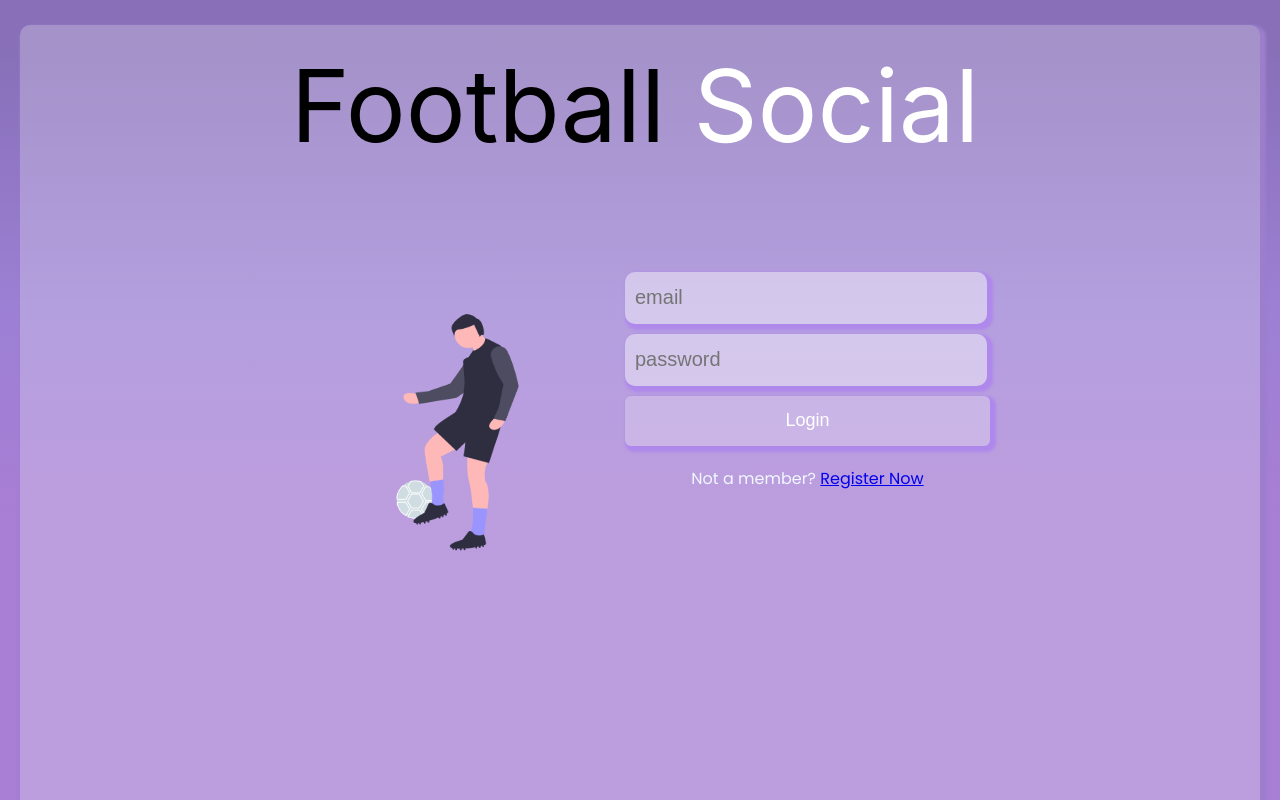
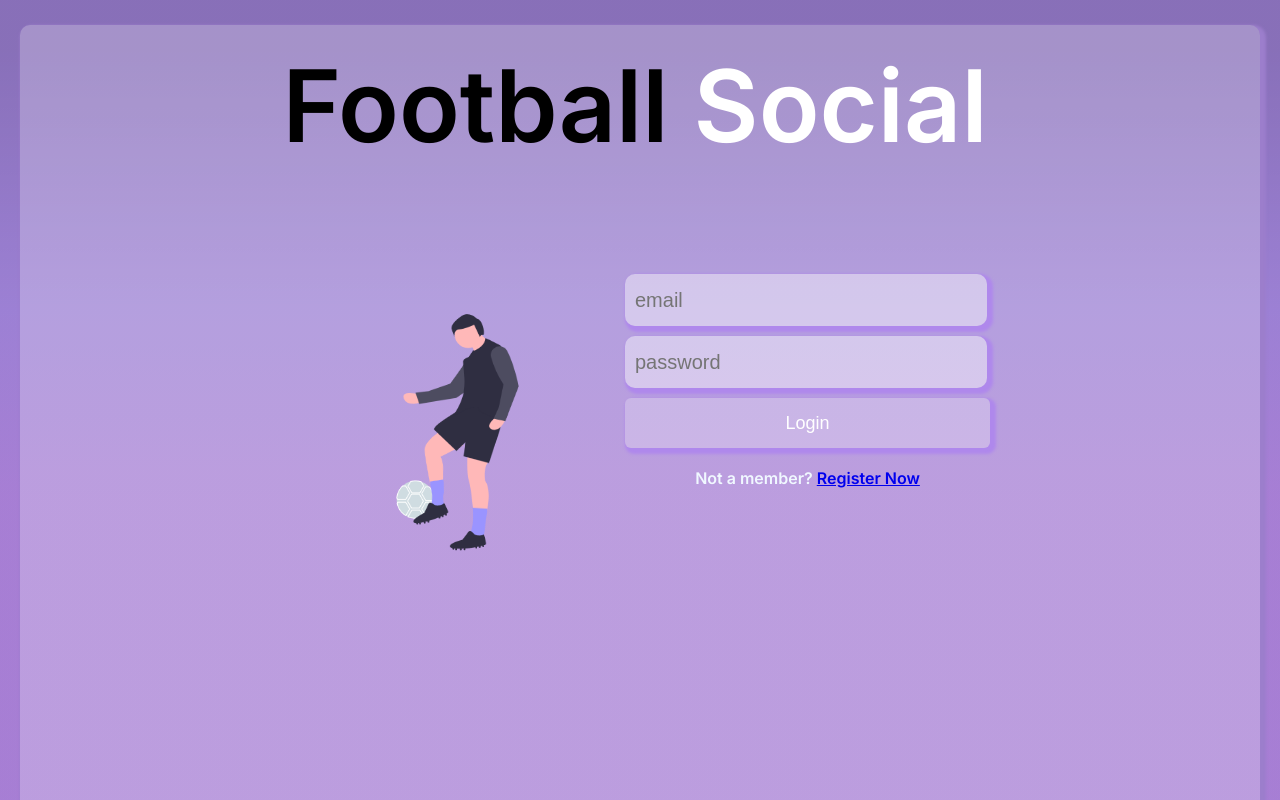
Before and after one commit to Ayush0054/football-social, a React (Vite) app: page / in a window 1280 px wide. Shown: the top 800 px of the page. Built offline with nearby package versions, Linux system fonts and the light colour scheme; no server answers.

Commit message:
new font added2

```diff
--- a/src/App.css
+++ b/src/App.css
@@ -2,11 +2,11 @@
   display: flex;
   flex-direction: column;
 } */
-@import url('https://fonts.googleapis.com/css2?family=Poppins&family=Rajdhani:wght@500&display=swap');
+@import url('https://fonts.googleapis.com/css2?family=Inter:wght@600&display=swap');
 .App{
   display: flex;
   flex-direction: column;
-  font-family: 'Poppins', sans-serif;
+  font-family: 'Inter', sans-serif;
   /* max-width: 1200px; */
   /* margin-top: 35px; */
   /* min-width: fit-content; */
--- a/src/index.css
+++ b/src/index.css
@@ -1,6 +1,8 @@
 *{
   margin:0;
 }
+
+@import url('https://fonts.googleapis.com/css2?family=Inter:wght@500&display=swap');
 body{
   margin: 0;
   /* background-color: rgb(161, 208, 233); */
@@ -15,9 +17,10 @@
 }
 body {
   margin: 0;
-  font-family: -apple-system, BlinkMacSystemFont, 'Segoe UI', 'Roboto', 'Oxygen',
+  /* font-family: -apple-system, BlinkMacSystemFont, 'Segoe UI', 'Roboto', 'Oxygen',
     'Ubuntu', 'Cantarell', 'Fira Sans', 'Droid Sans', 'Helvetica Neue',
-    sans-serif;
+    sans-serif; */
+    font-family: 'Inter', sans-serif;
   -webkit-font-smoothing: antialiased;
   -moz-osx-font-smoothing: grayscale;
 }
```
